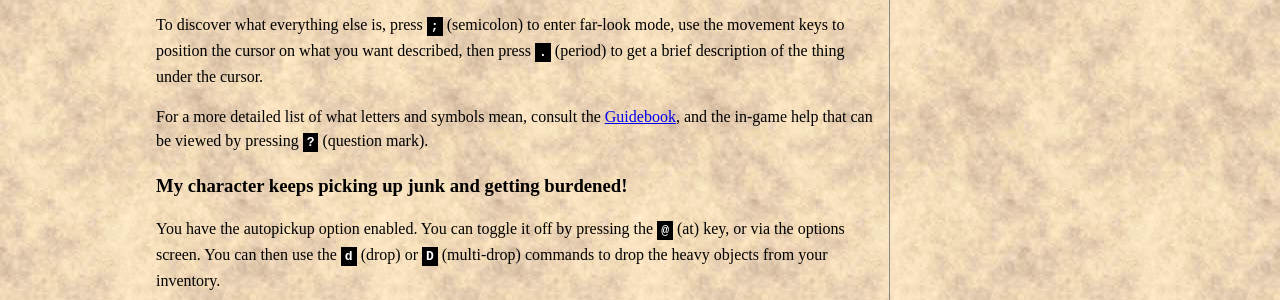
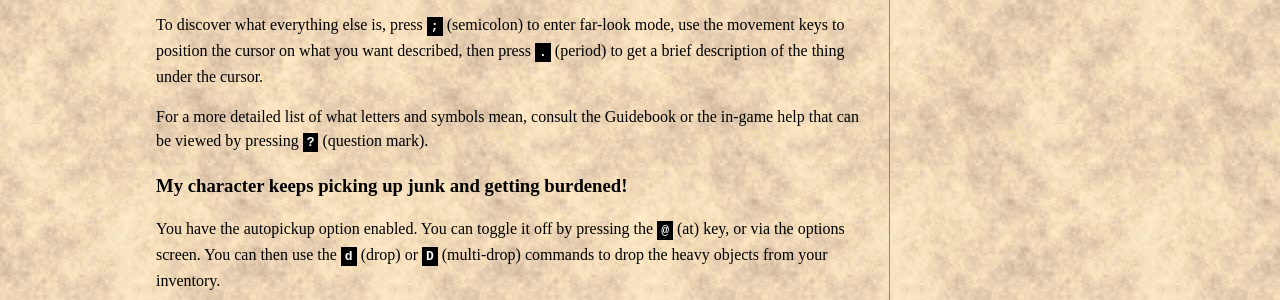
Before and after one commit to tung/nethack-www, a Jekyll site: the page built from faq.md, in a window 1280 px wide and 900 px high, scrolled down 1655 px. Shown: the part 152-452 px from the top of the window. Built offline with Jekyll 4.4.1, drawn with Linux system fonts in a browser that asks for light colours.

Commit message:
Unlink latest version Guidebook from the FAQ
This created an implicit requirement for the latest version to have a
`guidebook.html` page, which made updating the website for a new version
of NetHack just a little bit more complicated, so unlink it instead.

```diff
--- a/faq.md
+++ b/faq.md
@@ -41,7 +41,7 @@ Your character is represented by the `@` (at sign) with the cursor over it.
 
 To discover what everything else is, press `;` (semicolon) to enter far-look mode, use the movement keys to position the cursor on what you want described, then press `.` (period) to get a brief description of the thing under the cursor.
 
-For a more detailed list of what letters and symbols mean, consult the [Guidebook]({{ site.baseurl }}/{{ site.data.versions[0].path }}/guidebook.html), and the in-game help that can be viewed by pressing `?` (question mark).
+For a more detailed list of what letters and symbols mean, consult the Guidebook or the in-game help that can be viewed by pressing `?` (question mark).
 
 ### My character keeps picking up junk and getting burdened!
 
```
